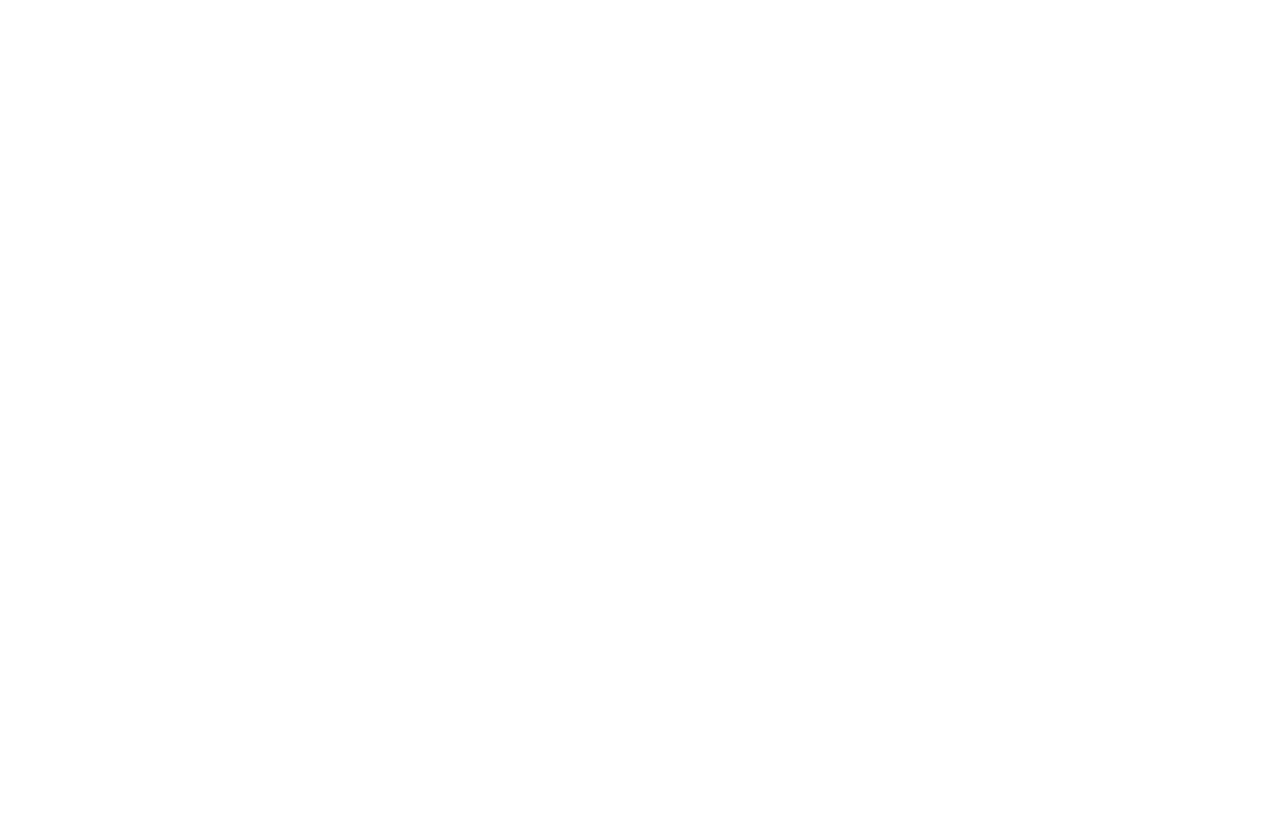
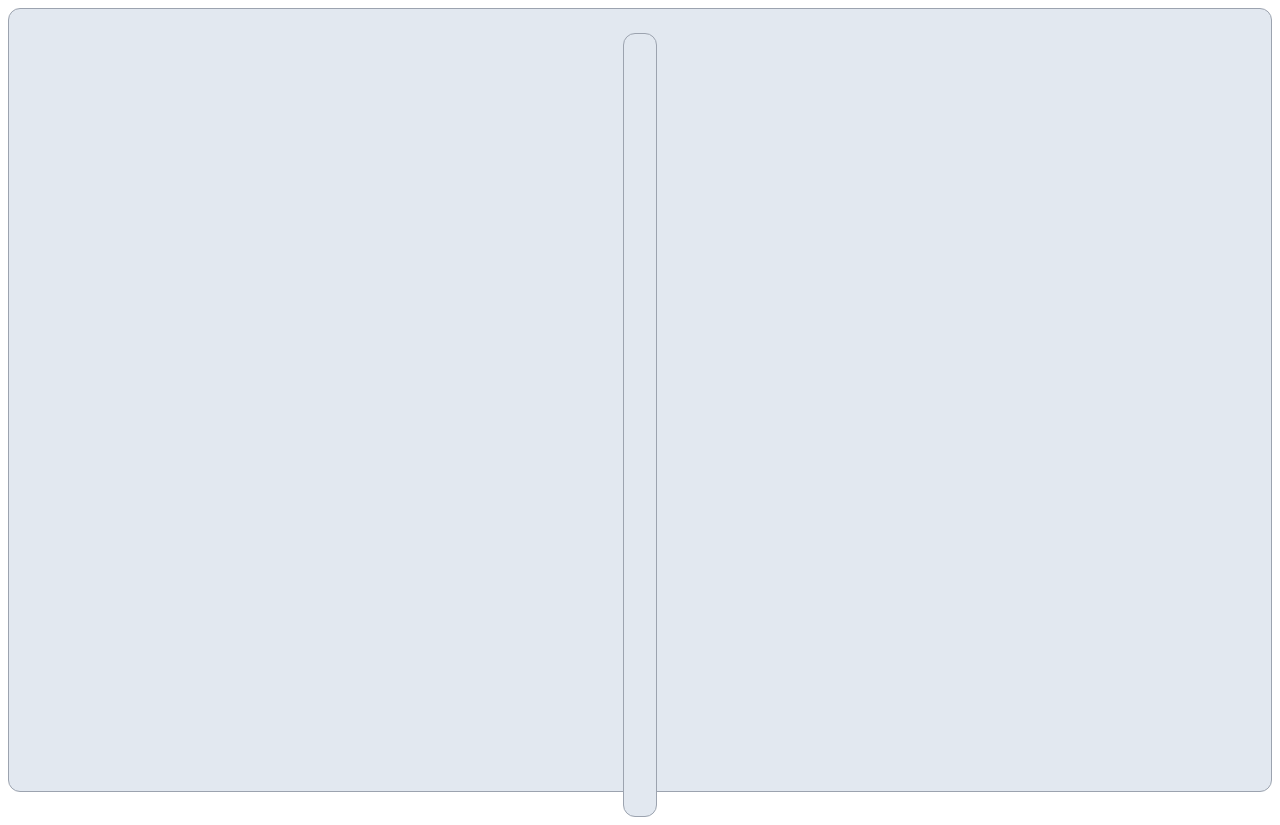
Before and after one commit to ronyevernaes/kpi-library, a Next.js app: page / in a window 1280 px wide. Before the commit the page ends 800 px from the top, so only its background shows below. Built offline with nearby package versions, Linux system fonts and the light colour scheme.

Commit message:
add main element to root layout

```diff
--- a/src/app/globals.css
+++ b/src/app/globals.css
@@ -5,3 +5,11 @@
 body {
   @apply bg-white;
 }
+
+main {
+  @apply m-2 p-4 border border-gray-400 rounded-xl bg-slate-200 h-[calc(100vh-16px)];
+}
+
+main > div {
+  @apply flex flex-col items-center justify-center;
+}
--- a/src/app/layout.tsx
+++ b/src/app/layout.tsx
@@ -16,7 +16,13 @@
 }) {
   return (
     <html lang="en">
-      <body className={inter.className}>{children}</body>
+      <body className={inter.className}>
+        <main>
+          <div>
+            {children}
+          </div>
+        </main>
+      </body>
     </html>
   );
 }
```
